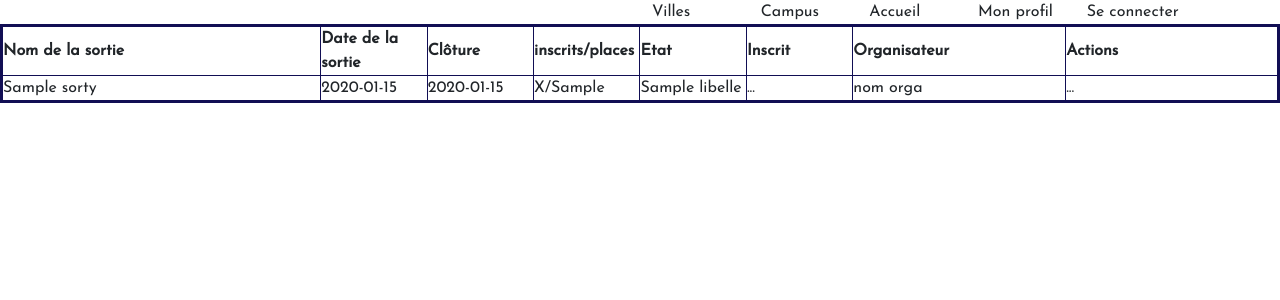
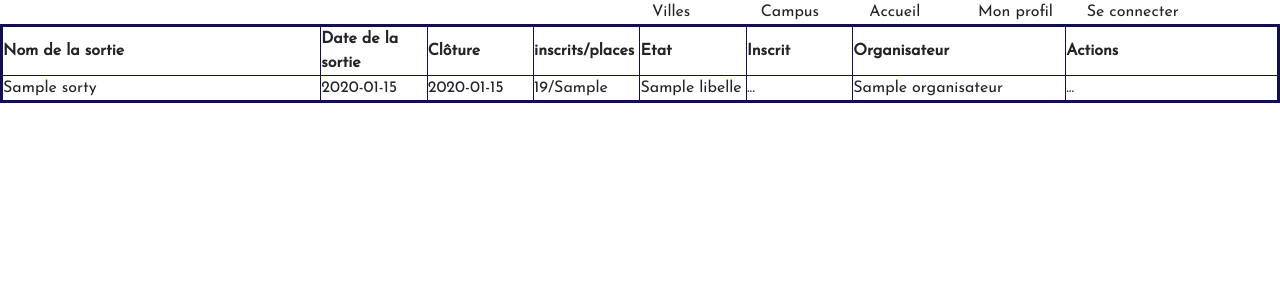
Before and after one commit to hrichard-eni/projetSortir, a Symfony app: template templates/main/home.html.twig in a window 1280 px wide. Shown: the part 79-379 px from the top of the page. Run offline with Twig, Linux system fonts and the light colour scheme; the template is opened without the code that fills it: most values are stand-ins (such as "Sample title", 1, 10 or a date in 2020); some libraries are stand-ins or nearby versions.

Commit message:
MAJ home twig 09/02

```diff
--- a/templates/main/home.html.twig
+++ b/templates/main/home.html.twig
@@ -32,10 +32,10 @@
                     <td class="col-3">{{ sortie.nom }}</td>
                     <td class="col-1">{{ sortie.dateHeureDebut|date('Y-m-d') }}</td>
                     <td class="col-1">{{ sortie.dateLimiteInscription|date('Y-m-d') }}</td>
-                    <td class="col-1">X/{{ sortie.nbInscriptionsMax }}</td>
+                    <td class="col-1">{{ sortie.participants|length }}/{{ sortie.nbInscriptionsMax }}</td>
                     <td class="col-1">{{ sortie.etat.libelle }}</td>
                     <td class="col-1">...</td>
-                    <td class="col-2">nom orga</td>
+                    <td class="col-2">{{ sortie.organisateur }}</td>
                     <td class="col-2">...</td>
                 </tr>
             </tbody>
```
